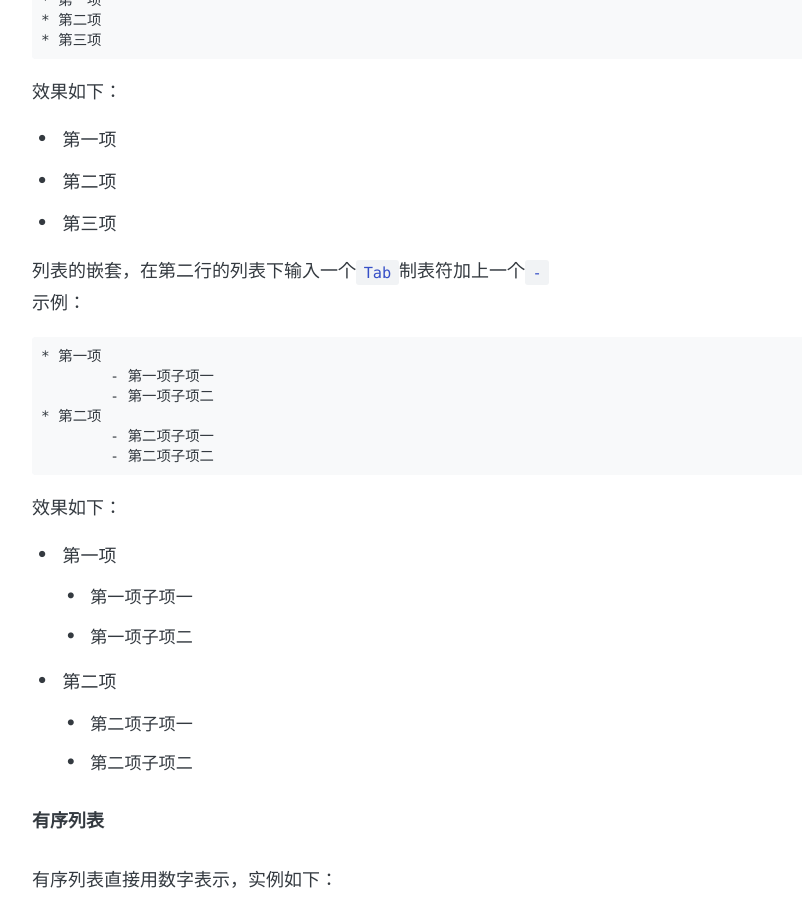
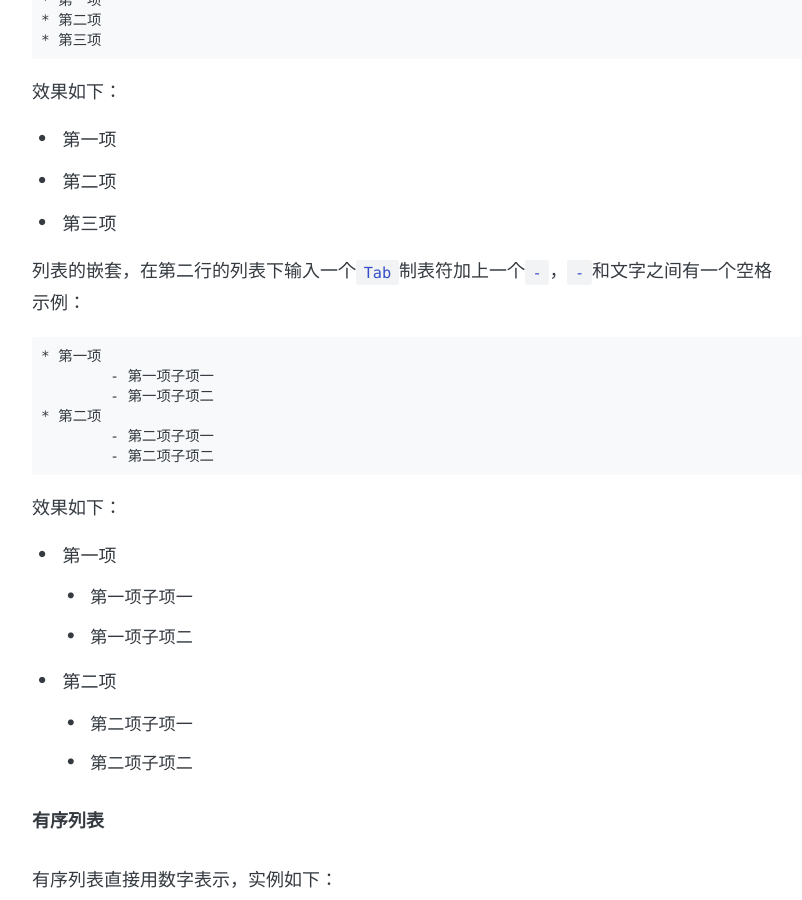
Before and after one commit to perfiffer/perfiffer.github.io, a Jekyll site: the page built from _posts/2019-04-16-markdown语法.md, in a window 1280 px wide and 900 px high, scrolled down 5384 px. Shown: the whole window, without its empty margins (194-996 px from the left). Built offline with Jekyll 4.4.1, drawn with Linux system fonts in a browser that asks for light colours; some web fonts are replaced; comment, search, counter and statistics services are not loaded.

Commit message:
update blog

````diff
--- a/_posts/2019-04-16-markdown语法.md
+++ b/_posts/2019-04-16-markdown语法.md
@@ -183,7 +183,7 @@ function exec() {
 * 第二项
 * 第三项
 
-列表的嵌套，在第二行的列表下输入一个`Tab`制表符加上一个`-`
+列表的嵌套，在第二行的列表下输入一个`Tab`制表符加上一个`-`，`-`和文字之间有一个空格
 示例：
 ```
 * 第一项
````
